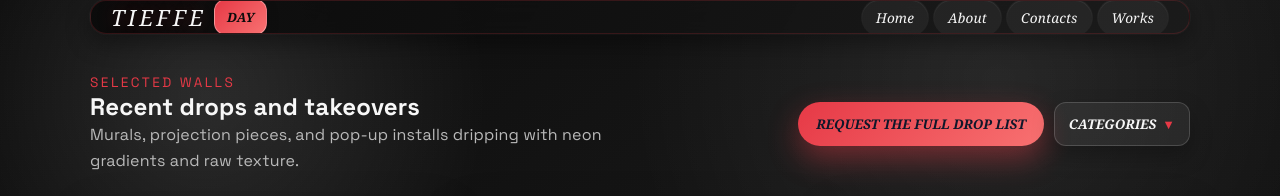
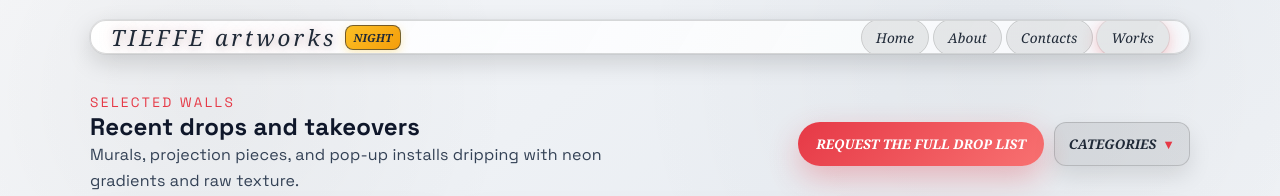
Before and after one commit to GiuseppeSonny/titowebsite, a React (Vite) app: page /works in a window 1280 px wide. Shown: the top 196 px of the page. Built offline with nearby package versions, Linux system fonts and the light colour scheme.

Commit message:
change default theme to light, update brand name to 'TIEFFE artworks', adjust header positioning, and add comprehensive light theme styling across header, navigation, dropdowns, modals, and theme toggle button

```diff
--- a/src/App.jsx
+++ b/src/App.jsx
@@ -13,7 +13,7 @@ import OldWorks from "./pages/works/OldWorks";
 import Home from "./pages/home/Home";
 
 function App() {
-  const [theme, setTheme] = useState("dark");
+  const [theme, setTheme] = useState("light");
   const toggleTheme = () => setTheme((t) => (t === "dark" ? "light" : "dark"));
 
   return (
--- a/src/componets/Header/Header.jsx
+++ b/src/componets/Header/Header.jsx
@@ -13,7 +13,7 @@ const Header = ({ theme = "dark", onToggleTheme }) => {
   return (
     <nav className={styles.navbarContainer}>
       <div className={styles.brandRow}>
-        <h1>TIEFFE</h1>
+        <h1>TIEFFE artworks</h1>
         <button className={styles.themeToggle} onClick={onToggleTheme}>
           {theme === "light" ? "Night" : "Day"}
         </button>
--- a/src/componets/Header/header.module.scss
+++ b/src/componets/Header/header.module.scss
@@ -1,6 +1,6 @@
 .navbarContainer {
   position: sticky;
-  top: 0;
+  top: 20px;
   z-index: 10;
   display: flex;
   align-items: center;
@@ -8,7 +8,7 @@
   padding: 16px clamp(18px, 4vw, 36px);
   max-width: 1100px;
   width: 100%;
-  margin: 0 auto 12px;
+  margin: 20px auto 12px;
   backdrop-filter: blur(20px);
   background: linear-gradient(120deg, rgba(10, 10, 10, 0.92), rgba(26, 26, 26, 0.82));
   border: 1px solid rgba(230, 57, 70, 0.18);
@@ -77,6 +77,28 @@
   content: none;
 }
 
+/* Light theme header container styling */
+:global(.theme-light) .navbarContainer {
+  background: linear-gradient(120deg, rgba(255, 255, 255, 0.95), rgba(248, 250, 252, 0.9));
+  border: 1px solid rgba(0, 0, 0, 0.15);
+  box-shadow: 0 8px 24px rgba(0, 0, 0, 0.15), 0 0 0 1px rgba(0, 0, 0, 0.05);
+}
+
+:global(.theme-light) .navbarContainer:hover {
+  border-color: rgba(230, 57, 70, 0.3);
+  box-shadow: 0 10px 36px rgba(230, 57, 70, 0.08), 0 0 0 1px rgba(0, 0, 0, 0.08);
+}
+
+/* Light theme brand styling */
+:global(.theme-light) .navbarContainer h1 {
+  color: #1f2937;
+  text-shadow: 0 0 18px rgba(230, 57, 70, 0.25), 0 2px 8px rgba(0, 0, 0, 0.2);
+}
+
+:global(.theme-light) .navbarContainer:hover h1 {
+  text-shadow: 0 0 28px rgba(230, 57, 70, 0.35), 0 2px 8px rgba(0, 0, 0, 0.2);
+}
+
 .menuList {
   display: flex;
   gap: 4px;
@@ -121,19 +143,39 @@
   opacity: 1;
 }
 
+/* Light theme specific styles for navigation */
+:global(.theme-light) .menuList li a {
+  background: rgba(0, 0, 0, 0.08);
+  color: #1f2937;
+  border-color: rgba(0, 0, 0, 0.12);
+}
+
+:global(.theme-light) .menuList li a:hover {
+  background: rgba(0, 0, 0, 0.12);
+  border-color: rgba(0, 0, 0, 0.2);
+  color: #111827;
+}
+
+:global(.theme-light) .active {
+  background: linear-gradient(135deg, #e63946, #f87171);
+  color: #ffffff;
+  border-color: transparent !important;
+  box-shadow: 0 4px 16px rgba(230, 57, 70, 0.3), 0 0 0 1px rgba(0, 0, 0, 0.1);
+}
+
 .themeToggle {
-  padding: 8px 12px;
-  border-radius: 12px;
-  border: 1px solid rgba(255, 255, 255, 0.3);
+  padding: 4px 8px;
+  border-radius: 8px;
+  border: 1px solid rgba(255, 255, 255, 0.4);
   background: var(--accent);
-  color: #0b0b0b;
-  font-weight: 600;
-  font-size: 0.8rem;
+  color: #ffffff;
+  font-weight: 700;
+  font-size: 0.7rem;
   font-family: "Playfair Display", "Georgia", serif;
   font-style: italic;
   cursor: pointer;
   text-transform: uppercase;
-  box-shadow: 0 4px 12px rgba(0, 0, 0, 0.25);
+  box-shadow: 0 3px 10px rgba(0, 0, 0, 0.3);
   transition: all 0.25s ease;
   position: relative;
   z-index: 2;
@@ -168,6 +210,34 @@
   transform: scale(0.97);
 }
 
+/* Light theme specific styles */
+:global(.theme-light) .themeToggle {
+  background: linear-gradient(135deg, #fbbf24, #f59e0b);
+  color: #1f2937;
+  border-color: rgba(31, 41, 55, 0.6);
+  box-shadow: 0 3px 10px rgba(251, 191, 36, 0.3);
+}
+
+:global(.theme-light) .themeToggle:hover {
+  background: linear-gradient(135deg, #f59e0b, #d97706);
+  box-shadow: 0 6px 18px rgba(251, 191, 36, 0.4);
+  border-color: rgba(31, 41, 55, 0.8);
+}
+
+/* Dark theme specific styles */
+:global(.theme-dark) .themeToggle {
+  background: linear-gradient(135deg, #1e293b, #0f172a);
+  color: #f1f5f9;
+  border-color: rgba(241, 245, 249, 0.4);
+  box-shadow: 0 3px 10px rgba(15, 23, 42, 0.4);
+}
+
+:global(.theme-dark) .themeToggle:hover {
+  background: linear-gradient(135deg, #0f172a, #020617);
+  box-shadow: 0 6px 18px rgba(15, 23, 42, 0.6);
+  border-color: rgba(241, 245, 249, 0.6);
+}
+
 .active {
   background: var(--accent);
   color: #0b0b0b;
--- a/src/pages/works/works.module.scss
+++ b/src/pages/works/works.module.scss
@@ -109,6 +109,50 @@
 .dropdownMenu a:hover {
   border-color: rgba(255, 255, 255, 0.16);
   background: rgba(255, 255, 255, 0.08);
+}
+
+/* Light theme dropdown styles */
+:global(.theme-light) .dropdownMenu {
+  background: rgba(255, 255, 255, 0.95);
+  border: 1px solid rgba(0, 0, 0, 0.2);
+  box-shadow: 0 16px 34px rgba(0, 0, 0, 0.15);
+}
+
+:global(.theme-light) .dropdownMenu a {
+  color: #1f2937;
+  background: rgba(0, 0, 0, 0.05);
+  border: 1px solid transparent;
+}
+
+:global(.theme-light) .dropdownMenu a:hover {
+  border-color: rgba(0, 0, 0, 0.15);
+  background: rgba(0, 0, 0, 0.1);
+  color: #111827;
+}
+
+/* Light theme CTA button styles */
+:global(.theme-light) .cta {
+  background: linear-gradient(135deg, #e63946, #f87171);
+  color: #ffffff;
+  box-shadow: 0 12px 30px rgba(230, 57, 70, 0.3);
+}
+
+:global(.theme-light) .cta:hover {
+  box-shadow: 0 14px 35px rgba(230, 57, 70, 0.4);
+}
+
+/* Light theme dropdown toggle styles */
+:global(.theme-light) .dropdownToggle {
+  background: rgba(0, 0, 0, 0.08);
+  color: #1f2937;
+  border-color: rgba(0, 0, 0, 0.15);
+  box-shadow: 0 10px 22px rgba(0, 0, 0, 0.1);
+}
+
+:global(.theme-light) .dropdownToggle:hover {
+  background: rgba(0, 0, 0, 0.12);
+  border-color: rgba(0, 0, 0, 0.25);
+  color: #111827;
 }
 
 .grid {
@@ -281,6 +325,79 @@
   border-top: 1px solid rgba(255, 255, 255, 0.1);
 }
 
+/* Light theme modal styles */
+:global(.theme-light) .modalOverlay {
+  background: rgba(0, 0, 0, 0.5);
+}
+
+:global(.theme-light) .modal {
+  background: linear-gradient(160deg, rgba(255, 255, 255, 0.95), rgba(248, 250, 252, 0.9));
+  border: 1px solid rgba(0, 0, 0, 0.15);
+  box-shadow: 0 22px 44px rgba(0, 0, 0, 0.2);
+}
+
+:global(.theme-light) .closeButton {
+  background: rgba(0, 0, 0, 0.08);
+  border: 1px solid rgba(0, 0, 0, 0.15);
+  color: #1f2937;
+}
+
+:global(.theme-light) .closeButton:hover {
+  background: rgba(230, 57, 70, 0.1);
+  border-color: rgba(230, 57, 70, 0.3);
+  color: #e63946;
+}
+
+:global(.theme-light) .modalNavigation {
+  border-top: 1px solid rgba(0, 0, 0, 0.1);
+}
+
+:global(.theme-light) .navButton {
+  background: rgba(0, 0, 0, 0.08);
+  color: #1f2937;
+  border-color: rgba(0, 0, 0, 0.15);
+  box-shadow: 0 4px 12px rgba(0, 0, 0, 0.1);
+}
+
+:global(.theme-light) .navButton:hover:not(:disabled) {
+  background: rgba(0, 0, 0, 0.12);
+  border-color: rgba(0, 0, 0, 0.25);
+  color: #111827;
+}
+
+:global(.theme-light) .cardCounter {
+  color: #64748b;
+}
+
+/* Light theme modal content styles */
+:global(.theme-light) .modalContent .cardImage {
+  border: 1px solid rgba(0, 0, 0, 0.1);
+}
+
+:global(.theme-light) .modalContent h3 {
+  color: #1f2937;
+}
+
+:global(.theme-light) .modalContent p {
+  color: #64748b;
+}
+
+:global(.theme-light) .modalContent .pill {
+  background: rgba(230, 57, 70, 0.1);
+  border: 1px solid rgba(230, 57, 70, 0.3);
+  color: #e63946;
+}
+
+:global(.theme-light) .modalContent .link {
+  color: #1f2937;
+}
+
+:global(.theme-light) .modalContent .tags span {
+  background: rgba(0, 0, 0, 0.05);
+  border: 1px solid rgba(0, 0, 0, 0.1);
+  color: #475569;
+}
+
 .navButton {
   padding: 10px 16px;
   border-radius: 12px;
```
